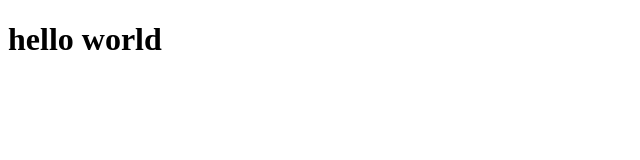
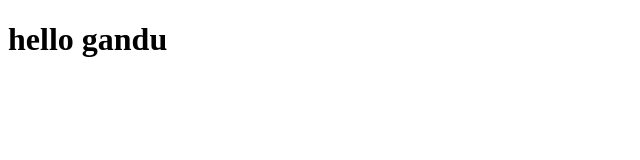
Before and after one commit to hardikparmar79/background_generator, a plain HTML site: page index.html in a window 1280 px wide. Shown: the full height of the page, 0-640 px from the left. Drawn offline with Linux system fonts and the light colour scheme.

Commit message:
changing title

```diff
--- a/index.html
+++ b/index.html
@@ -4,7 +4,7 @@
 	<title>new project</title>
 </head>
 <body>
-<h1> hello world </h1>
+<h1> hello gandu  </h1>
 <script type="text/java script0" src="script.js"></script>
 
 </body>
```
